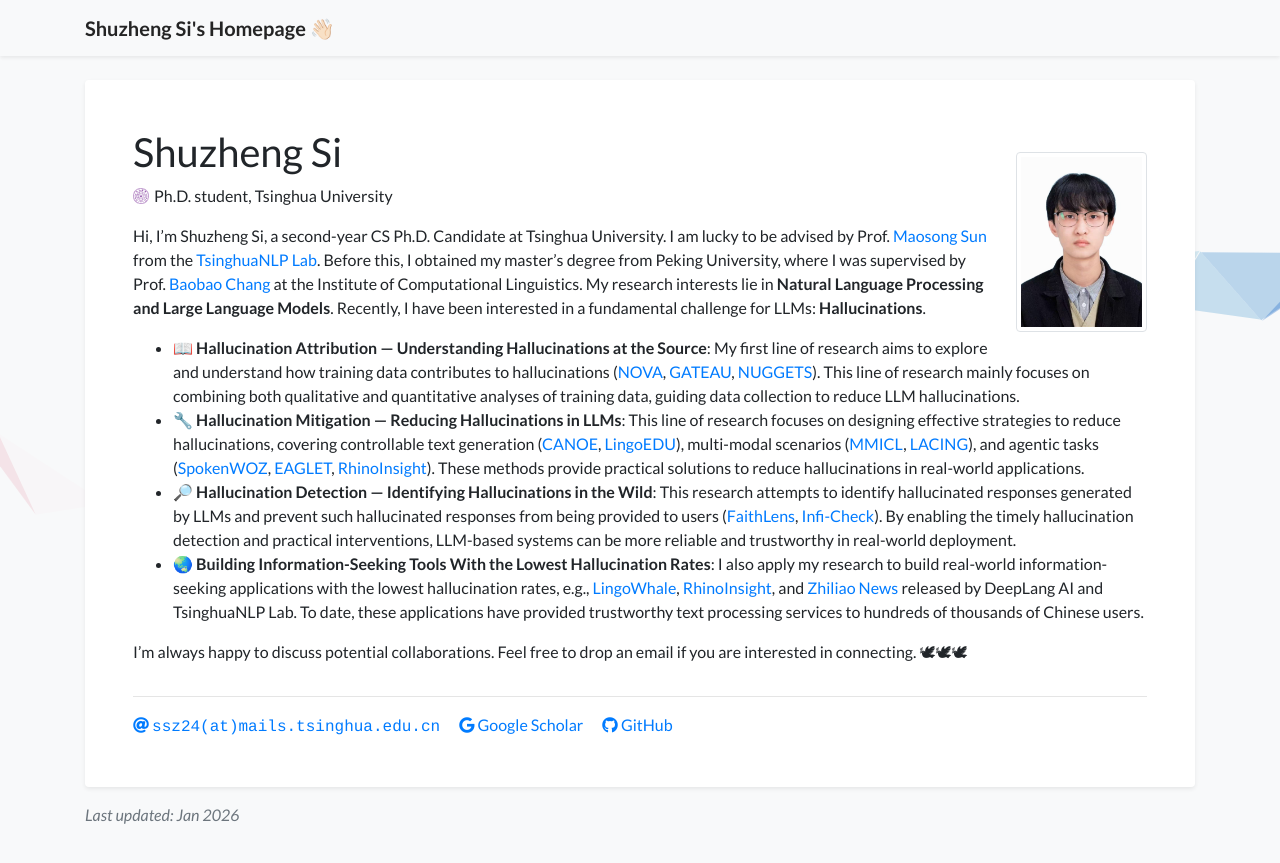
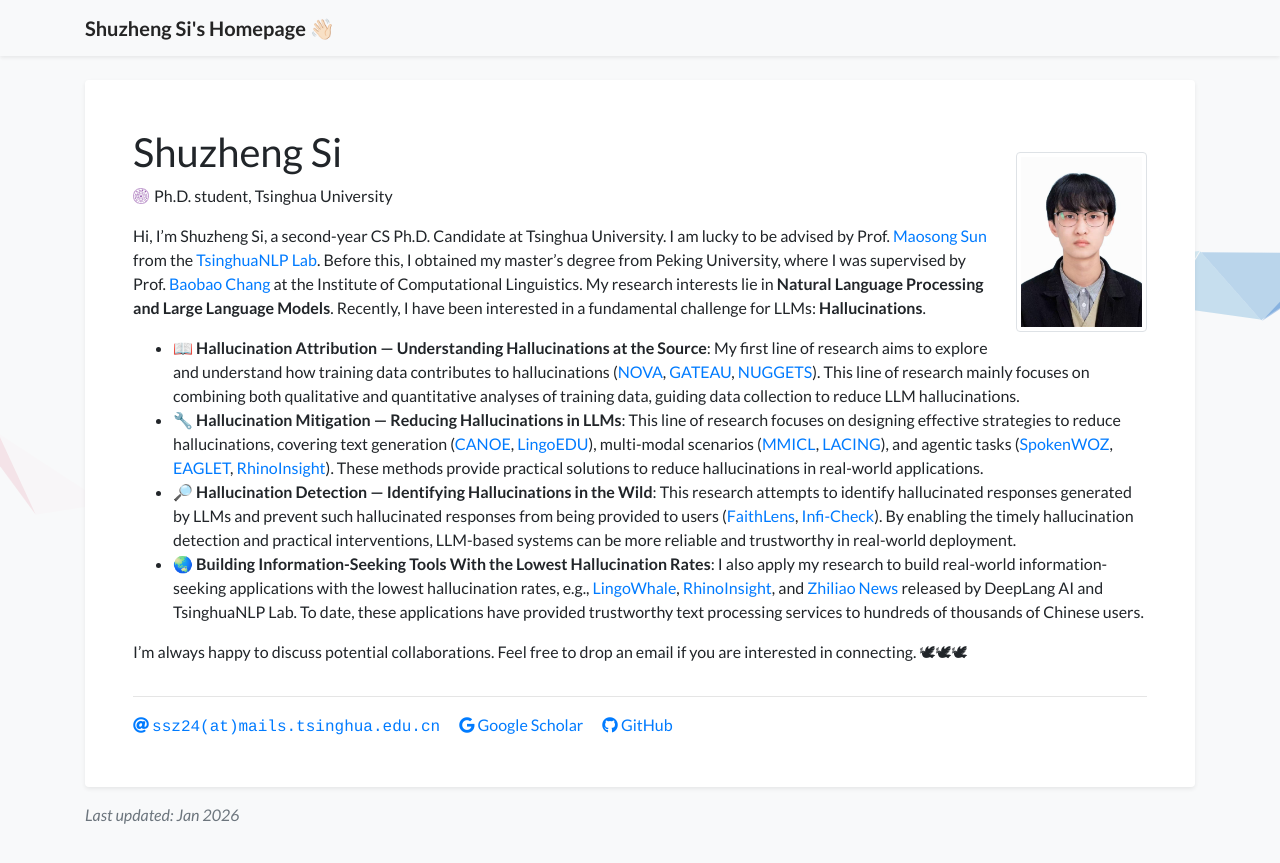
Before and after one commit to S1s-Z/s1s-z.github.io, a Jekyll site: the page built from index.html, in a window 1280 px wide. Shown: the top 863 px of the page. Built offline with Jekyll 4.4.1, drawn with Linux system fonts in a browser that asks for light colours; a style sheet for code colours, icons or effects is not loaded.

Commit message:
Update profile.yml

```diff
--- a/_data/profile.yml
+++ b/_data/profile.yml
@@ -26,7 +26,7 @@
           📖 <b>Hallucination Attribution — Understanding Hallucinations at the Source</b>: My first line of research aims to explore and understand how training data contributes to hallucinations (<a href="https://arxiv.org/abs/2502.07340">NOVA</a>, <a href="https://arxiv.org/abs/2410.15633">GATEAU</a>, <a href="https://arxiv.org/abs/2312.10302">NUGGETS</a>). This line of research mainly focuses on combining both qualitative and quantitative analyses of training data, guiding data collection to reduce LLM hallucinations.
       </li>
       <li>
-          🔧 <b>Hallucination Mitigation  — Reducing Hallucinations in LLMs</b>: This line of research focuses on designing effective strategies to reduce hallucinations, covering controllable text generation (<a href="https://arxiv.org/abs/2505.16483">CANOE</a>, <a href="https://arxiv.org/abs/2512.14244">LingoEDU</a>), multi-modal scenarios (<a href="https://arxiv.org/abs/2309.07915">MMICL</a>, <a href="https://arxiv.org/abs/2411.14279">LACING</a>), and agentic tasks (<a href="https://arxiv.org/abs/2305.13040">SpokenWOZ</a>, <a href="https://arxiv.org/abs/2510.05608">EAGLET</a>, <a href="https://arxiv.org/abs/2511.18743">RhinoInsight</a>). These methods provide practical solutions to reduce hallucinations in real-world applications.
+          🔧 <b>Hallucination Mitigation  — Reducing Hallucinations in LLMs</b>: This line of research focuses on designing effective strategies to reduce hallucinations, covering text generation (<a href="https://arxiv.org/abs/2505.16483">CANOE</a>, <a href="https://arxiv.org/abs/2512.14244">LingoEDU</a>), multi-modal scenarios (<a href="https://arxiv.org/abs/2309.07915">MMICL</a>, <a href="https://arxiv.org/abs/2411.14279">LACING</a>), and agentic tasks (<a href="https://arxiv.org/abs/2305.13040">SpokenWOZ</a>, <a href="https://arxiv.org/abs/2510.05608">EAGLET</a>, <a href="https://arxiv.org/abs/2511.18743">RhinoInsight</a>). These methods provide practical solutions to reduce hallucinations in real-world applications.
       </li>
       <li>
           🔎 <b>Hallucination Detection  — Identifying Hallucinations in the Wild</b>: This research attempts to identify hallucinated responses generated by LLMs and prevent such hallucinated responses from being provided to users (<a href="https://arxiv.org/abs/2512.20182">FaithLens</a>, <a href="https://arxiv.org/abs/2601.06666">Infi-Check</a>). By enabling the timely hallucination detection and practical interventions, LLM-based systems can be more reliable and trustworthy in real-world deployment.
```
